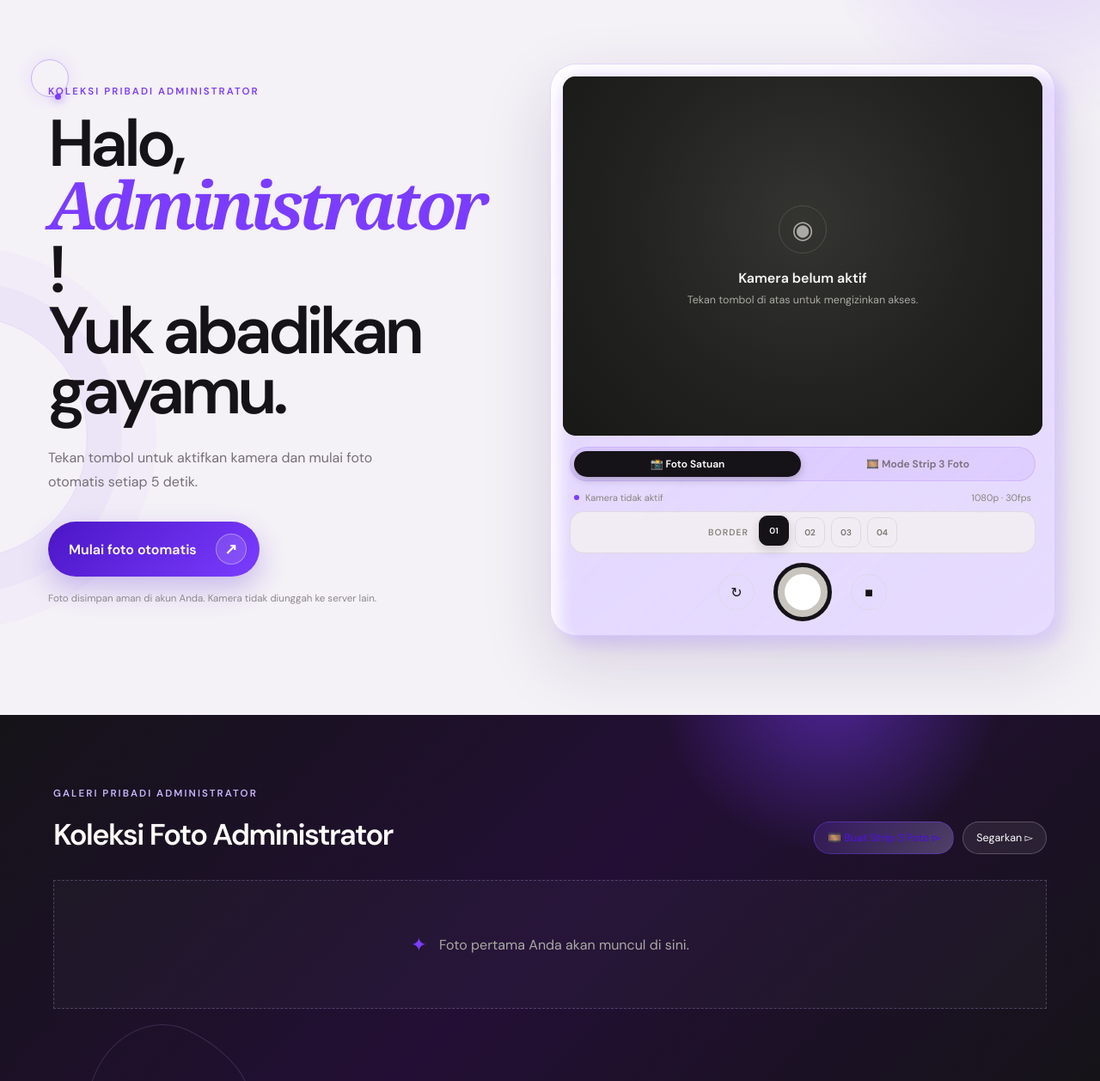
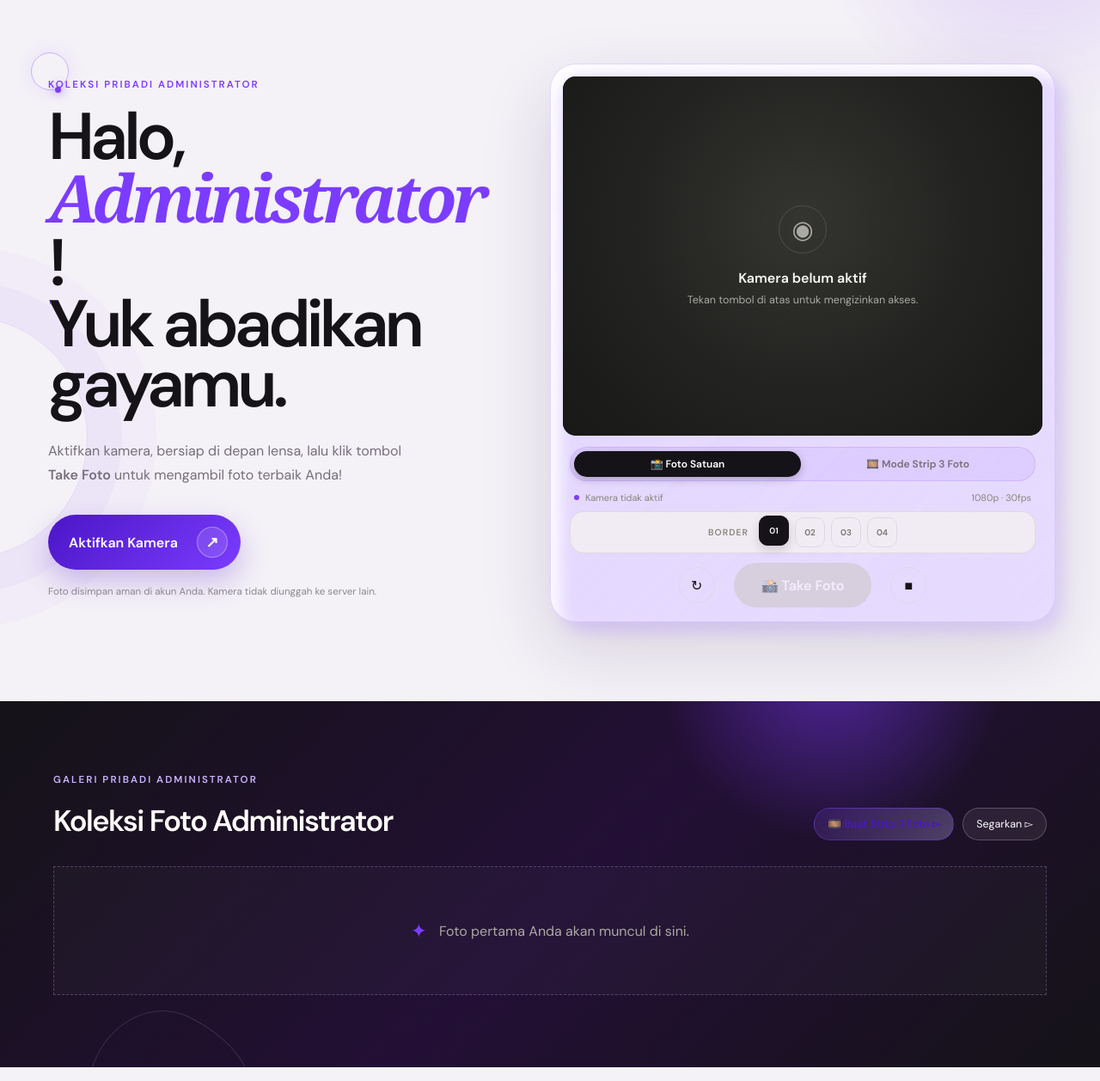
Before and after one commit to nadiffahrial/photobooth, a Flask app: page / in a window 1280 px wide. Shown: the part 86-1344 px from the top of the page at 86% size. Run offline with Flask 3, Linux system fonts and the light colour scheme; the visitor is signed in with stand-in values (Sample User, id 1); data comes from the database, SQL or seed files in the repository; data that the repository does not hold is empty; some web fonts are replaced.

Commit message:
feat: switch to manual on-demand capture with prominent Take Foto button and 3s countdown

```diff
--- a/static/css/styles.css
+++ b/static/css/styles.css
@@ -108,6 +108,39 @@ h1 em::after { content: ""; position: absolute; height: 7px; left: 2px; right: -
 .capture-button:disabled { background: #c9c5be; cursor: not-allowed; }
 .capture-button:not(:disabled):active { transform: scale(.9); }
 .capture-button span { width: 42px; height: 42px; border-radius: 50%; background: white; }
+
+.btn-take-photo-classic {
+    min-height: 52px;
+    padding: 0 32px;
+    background: linear-gradient(135deg, var(--accent), var(--accent-deep, #7b3cff));
+    color: white;
+    border: none;
+    border-radius: 100px;
+    font-family: inherit;
+    font-size: 1.02rem;
+    font-weight: 700;
+    letter-spacing: -0.01em;
+    display: inline-flex;
+    align-items: center;
+    justify-content: center;
+    gap: 10px;
+    cursor: pointer;
+    box-shadow: 0 6px 20px rgba(123, 60, 255, 0.4);
+    transition: all 0.2s cubic-bezier(0.16, 1, 0.3, 1);
+}
+.btn-take-photo-classic:hover:not(:disabled) {
+    transform: translateY(-2px) scale(1.02);
+    box-shadow: 0 8px 26px rgba(123, 60, 255, 0.55);
+}
+.btn-take-photo-classic:active:not(:disabled) {
+    transform: scale(0.97);
+}
+.btn-take-photo-classic:disabled {
+    opacity: 0.5;
+    cursor: not-allowed;
+    box-shadow: none;
+    background: #c9c5be;
+}
 
 .gallery-section { position: relative; background: linear-gradient(135deg, #151318 0%, #230f35 52%, #151318 100%); color: #fffdf9; padding: 84px max(32px, calc((100vw - 1156px) / 2)); overflow: hidden; }
 .gallery-section::before { content: ""; position: absolute; width: 420px; height: 420px; top: -250px; right: 8%; border-radius: 50%; background: radial-gradient(circle, rgba(123,60,255,.5), rgba(123,60,255,0) 68%); }
--- a/static/js/app.js
+++ b/static/js/app.js
@@ -59,8 +59,8 @@ function setCameraControls(active) {
         const textSpan = elements.startCamera.querySelector('span:first-child');
         if (textSpan) {
             textSpan.textContent = active
-                ? (captureMode === 'strip' ? 'Kamera aktif · Mode Strip 3 Foto' : 'Kamera aktif · foto otomatis')
-                : 'Mulai foto otomatis';
+                ? (captureMode === 'strip' ? 'Kamera aktif · Mode Strip 3 Foto' : 'Kamera aktif')
+                : 'Aktifkan Kamera';
         }
     }
 }
@@ -68,9 +68,7 @@ function setCameraControls(active) {
 function stopCamera() {
     clearInterval(autoCaptureTimer);
     autoCaptureTimer = null;
-    autoCountdown = 5;
     elements.autoTimer.hidden = true;
-    elements.autoTimerValue.textContent = '5';
     if (stream) {
         stream.getTracks().forEach(track => track.stop());
         stream = null;
@@ -79,31 +77,6 @@ function stopCamera() {
     elements.cameraStage.classList.remove('is-active');
     elements.cameraStatus.textContent = 'Kamera tidak aktif';
     setCameraControls(false);
-}
-
-function updateAutoCountdown() {
-    elements.autoTimerValue.textContent = String(autoCountdown);
-}
-
-function startAutoCapture() {
-    clearInterval(autoCaptureTimer);
-    if (captureMode === 'strip') {
-        elements.autoTimer.hidden = true;
-        return; // Auto-capture paused in strip mode
-    }
-    autoCountdown = 5;
-    updateAutoCountdown();
-    elements.autoTimer.hidden = false;
-    autoCaptureTimer = setInterval(() => {
-        if (!stream || isCapturing) return;
-
-        autoCountdown -= 1;
-        if (autoCountdown <= 0) {
-            autoCountdown = 5;
-            capturePhoto();
-        }
-        updateAutoCountdown();
-    }, 1000);
 }
 
 async function startCamera() {
@@ -149,10 +122,9 @@ async function startCamera() {
             elements.cameraStage.classList.remove('is-back-camera');
         }
         elements.cameraStatus.textContent = captureMode === 'strip'
-            ? 'Kamera aktif · Siap untuk strip 3 foto'
-            : 'Kamera aktif · foto otomatis 5 detik';
+            ? 'Kamera aktif · Klik Take Foto untuk mulai 3 pose'
+            : 'Kamera aktif · Klik Take Foto untuk mengambil foto';
         setCameraControls(true);
-        startAutoCapture();
     } catch (error) {
         console.error(error);
         showToast('Tidak dapat membuka kamera. Pastikan izin kamera sudah diaktifkan.');
@@ -196,7 +168,7 @@ function grabCurrentVideoFrame() {
     return canvas;
 }
 
-// Single photo capture
+// Single photo capture on button click with 3s countdown
 async function capturePhoto() {
     if (!stream || isCapturing) return;
 
@@ -206,33 +178,38 @@ async function capturePhoto() {
     }
 
     isCapturing = true;
-    triggerFlash();
-    const canvas = grabCurrentVideoFrame();
-
-    const blob = await new Promise(resolve => canvas.toBlob(resolve, 'image/png', 0.96));
-    if (!blob) {
-        showToast('Foto tidak dapat dibuat.');
-        isCapturing = false;
-        return;
-    }
-
-    const formData = new FormData();
-    formData.append('photo', blob, 'capture.png');
     elements.capturePhoto.disabled = true;
-    elements.capturePhoto.setAttribute('aria-label', 'Mengambil foto');
+    elements.autoTimer.hidden = false;
 
     try {
+        for (let c = 3; c >= 1; c--) {
+            elements.autoTimer.innerHTML = `<span>Siap-siap!</span><strong style="font-size:1.8rem;">${c}</strong>`;
+            elements.cameraStatus.textContent = `Bersiap foto dalam ${c} detik...`;
+            await new Promise(r => setTimeout(r, 1000));
+        }
+
+        elements.autoTimer.innerHTML = `<span>Senyum!</span><strong style="font-size:1.4rem;">📸 SMILE!</strong>`;
+        triggerFlash();
+        const canvas = grabCurrentVideoFrame();
+
+        const blob = await new Promise(resolve => canvas.toBlob(resolve, 'image/png', 0.96));
+        if (!blob) throw new Error('Foto tidak dapat dibuat.');
+
+        const formData = new FormData();
+        formData.append('photo', blob, 'capture.png');
+
         const response = await fetch('/api/photos', { method: 'POST', body: formData });
         const result = await response.json();
         if (!response.ok || !result.success) throw new Error(result.error || 'Gagal menyimpan foto.');
-        showToast('Foto berhasil diambil!');
+        showToast('Foto berhasil diambil! 📸');
+        elements.cameraStatus.textContent = 'Foto tersimpan! Klik Take Foto untuk foto baru.';
         await loadPhotos();
     } catch (error) {
         showToast(error.message);
     } finally {
         isCapturing = false;
+        elements.autoTimer.hidden = true;
         elements.capturePhoto.disabled = false;
-        elements.capturePhoto.setAttribute('aria-label', 'Ambil foto');
     }
 }
 
@@ -1046,8 +1023,7 @@ if (elements.modeSingle && elements.modeStrip) {
         elements.modeStrip.setAttribute('aria-pressed', 'false');
         if (elements.burstStatus) elements.burstStatus.textContent = '1080p · 30fps';
         if (stream) {
-            elements.cameraStatus.textContent = 'Kamera aktif · foto otomatis 5 detik';
-            startAutoCapture();
+            elements.cameraStatus.textContent = 'Kamera aktif · Klik Take Foto untuk mengambil foto';
         }
     });
 
@@ -1058,11 +1034,8 @@ if (elements.modeSingle && elements.modeStrip) {
         elements.modeSingle.classList.remove('is-active');
         elements.modeSingle.setAttribute('aria-pressed', 'false');
         if (elements.burstStatus) elements.burstStatus.textContent = 'Mode: 3-Strip (Pose 1-2-3)';
-        // Stop 5-second automatic capture in strip mode so user controls when to start the 3-pose burst
-        clearInterval(autoCaptureTimer);
-        elements.autoTimer.hidden = true;
         if (stream) {
-            elements.cameraStatus.textContent = 'Kamera aktif · Tekan tombol kamera untuk mulai 3 pose!';
+            elements.cameraStatus.textContent = 'Kamera aktif · Klik Take Foto untuk mulai 3 pose';
         }
     });
 }
--- a/templates/index.html
+++ b/templates/index.html
@@ -51,10 +51,10 @@
                         Jadikan setiap<br><em>momen</em> berkesan.
                     {% endif %}
                 </h1>
-                <p class="intro">Tekan tombol untuk aktifkan kamera dan mulai foto otomatis setiap 5 detik.</p>
+                <p class="intro">Aktifkan kamera, bersiap di depan lensa, lalu klik tombol <strong>Take Foto</strong> untuk mengambil foto terbaik Anda!</p>
                 <div class="hero-action-group">
                     <button class="primary-button" id="startCamera" type="button">
-                        <span>Mulai foto otomatis</span><span aria-hidden="true">↗</span>
+                        <span>Aktifkan Kamera</span><span aria-hidden="true">↗</span>
                     </button>
                 </div>
 
@@ -73,7 +73,7 @@
                     <div class="live-label"><span></span> LIVE</div>
                     <div class="auto-timer" id="autoTimer" aria-live="polite" hidden>
                         <span>Foto berikutnya</span>
-                        <strong id="autoTimerValue">5</strong>
+                        <strong id="autoTimerValue">3</strong>
                     </div>
                     <div class="frame-corner corner-one"></div>
                     <div class="frame-corner corner-two"></div>
@@ -99,8 +99,8 @@
                     </div>
                     <div class="control-row">
                         <button class="icon-button" id="flipCamera" type="button" aria-label="Ganti kamera" title="Ganti kamera">↻</button>
-                        <button class="capture-button" id="capturePhoto" type="button" aria-label="Ambil foto" disabled>
-                            <span></span>
+                        <button class="btn-take-photo-classic" id="capturePhoto" type="button" aria-label="Take Foto" disabled>
+                            <span>📸 Take Foto</span>
                         </button>
                         <button class="icon-button" id="stopCamera" type="button" aria-label="Matikan kamera" title="Matikan kamera">■</button>
                     </div>
```
Also changed, not shown: frontend/src/App.css (+29 -22 lines), frontend/src/components/CameraView.jsx (+29 -32 lines).
